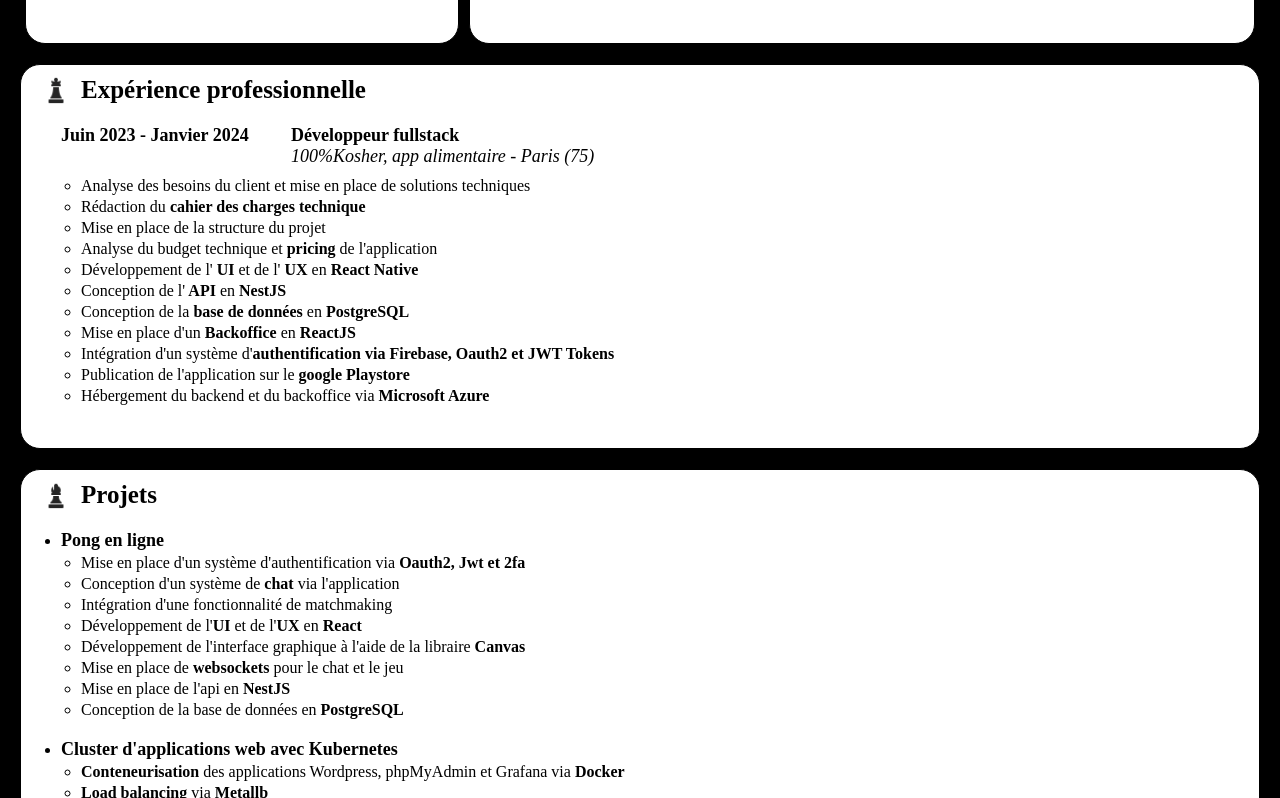
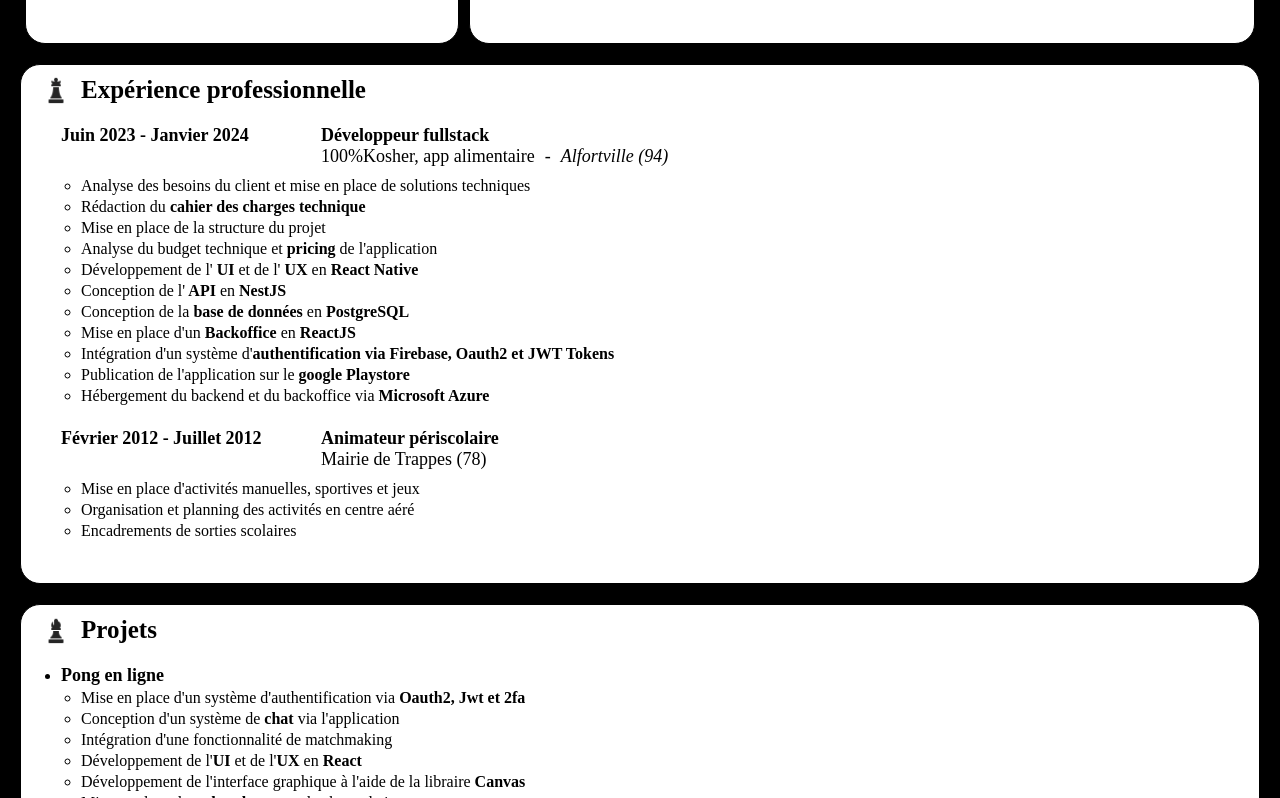
Before and after one commit to DenisChh/cv, a React (Create React App) app: page / in a window 1280 px wide. Shown: the part 882-1680 px from the top of the page. Built offline with nearby package versions, Linux system fonts and the light colour scheme.

Commit message:
education

```diff
--- a/src/App.css
+++ b/src/App.css
@@ -52,10 +52,6 @@ body {
   background-color: white;
 }
 
-#Xp {
-  margin: 20px;
-}
-
 .Header {
   display: flex;
   align-items: center;
@@ -78,11 +74,6 @@ body {
 .Title {
   font-weight: bold;
   font-size: 18px;
-}
-
-.XPDate {
-  font-weight: bold;
-  width: 230px;
 }
 
 .Language {
@@ -128,3 +119,8 @@ li {
   width: 100;
   height: 100;
 }
+
+.TitleLocationrow {
+  display: flex;
+  gap: 10px;
+}
--- a/src/components/exp/Animation.js
+++ b/src/components/exp/Animation.js
@@ -7,7 +7,12 @@ const Animation = () => {
                 </div>
                 <div className='XpHeader'>
                     <div>
-                        <span className='bold'>Animateur périscolaire</span>, <span className='italic'>Trappes (78)</span>
+                        <div className='bold'>Animateur périscolaire</div>
+                        <div className='TitleLocationrow'>
+                            <div>
+                                Mairie de Trappes (78)
+                            </div>
+                        </div>
                     </div>
                 </div>
             </div>
--- a/src/components/exp/Experience.js
+++ b/src/components/exp/Experience.js
@@ -14,6 +14,9 @@ const Experience = () => {
                 <li class="JobEntry">
                     <Kosherapp />
                 </li>
+                <li class="JobEntry">
+                    <Animation />
+                </li>
             </ul>
         </div>
 
--- a/src/components/exp/Kosherapp.js
+++ b/src/components/exp/Kosherapp.js
@@ -7,7 +7,17 @@ const Kosherapp = () => {
                 </div>
                 <div className='XpHeader'>
                     <div className='bold'>Développeur fullstack</div>
-                    <div className='italic'>100%Kosher, app alimentaire - Paris (75)</div>
+                    <div className='TitleLocationrow'>
+                        <div>
+                            100%Kosher, app alimentaire
+                        </div>
+                        <div>
+                            -
+                        </div>
+                        <div className='italic'>
+                            Alfortville (94)
+                        </div>
+                    </div>
                 </div>
             </div>
             <ul>
--- a/src/components/exp/exp.css
+++ b/src/components/exp/exp.css
@@ -9,10 +9,19 @@
     margin-bottom: 10px;
 }
 
+#Xp {
+    margin: 20px;
+}
+
 .XpHeader {
     display: flex;
     flex-direction: column;
     margin-bottom: 10px;
+}
+
+.XPDate {
+    font-weight: bold;
+    width: 230px;
 }
 
 .Animation {
@@ -23,5 +32,6 @@
 .Row {
     display: flex;
     flex-direction: row;
+    gap: 30px;
     font-size: 18px;
-  }
+}
--- a/src/components/projects/Projects.js
+++ b/src/components/projects/Projects.js
@@ -19,11 +19,11 @@ const Projects = () => {
                     <Pong />
                     <Kubernetes />
                     <Irc />
-                    <Minirt />
                 </ul>
             </div>
             <div className="Section">
                 <ul>
+                    <Minirt />
                     <ForestBattle />
                     <Roguelike />
                 </ul>
--- a/src/components/studdies/Formation.css
+++ b/src/components/studdies/Formation.css
@@ -14,8 +14,3 @@
     font-weight: bold;
     width: 150px;
 }
-
-.row {
-    display: flex;
-    gap: 10px;
-}
--- a/src/components/studdies/Formation.js
+++ b/src/components/studdies/Formation.js
@@ -13,7 +13,7 @@ const Formation = () => {
                     2020 - 2023
                 </div>
                 <div>
-                    <div className='row'>
+                    <div className='TitleLocationrow'>
                         <div className="bold">
                             Ecole 42
                         </div>
@@ -30,7 +30,7 @@ const Formation = () => {
                 <div className="Date">
                     Obtenu en 2020
                 </div>
-                <div className='row'>
+                <div className='TitleLocationrow'>
                     <div className="bold">
                         Licence Informatique
                     </div>
@@ -46,7 +46,7 @@ const Formation = () => {
                 <div className="Date">
                     2010 - 2014
                 </div>
-                <div className='row'>
+                <div className='TitleLocationrow'>
                     <div className="bold">
                         Etudes de médecine et de psychologie
                     </div>
@@ -62,7 +62,7 @@ const Formation = () => {
                 <div className="Date">
                     Obtenu en 2010
                 </div>
-                <div className='row'>
+                <div className='TitleLocationrow'>
                     <div className='column'>
                         <div className="bold">
                             Bac S spé Maths, Européenne Anglais
```
Also changed, not shown: 1 other file (tests, documents, lock files or other folders).
